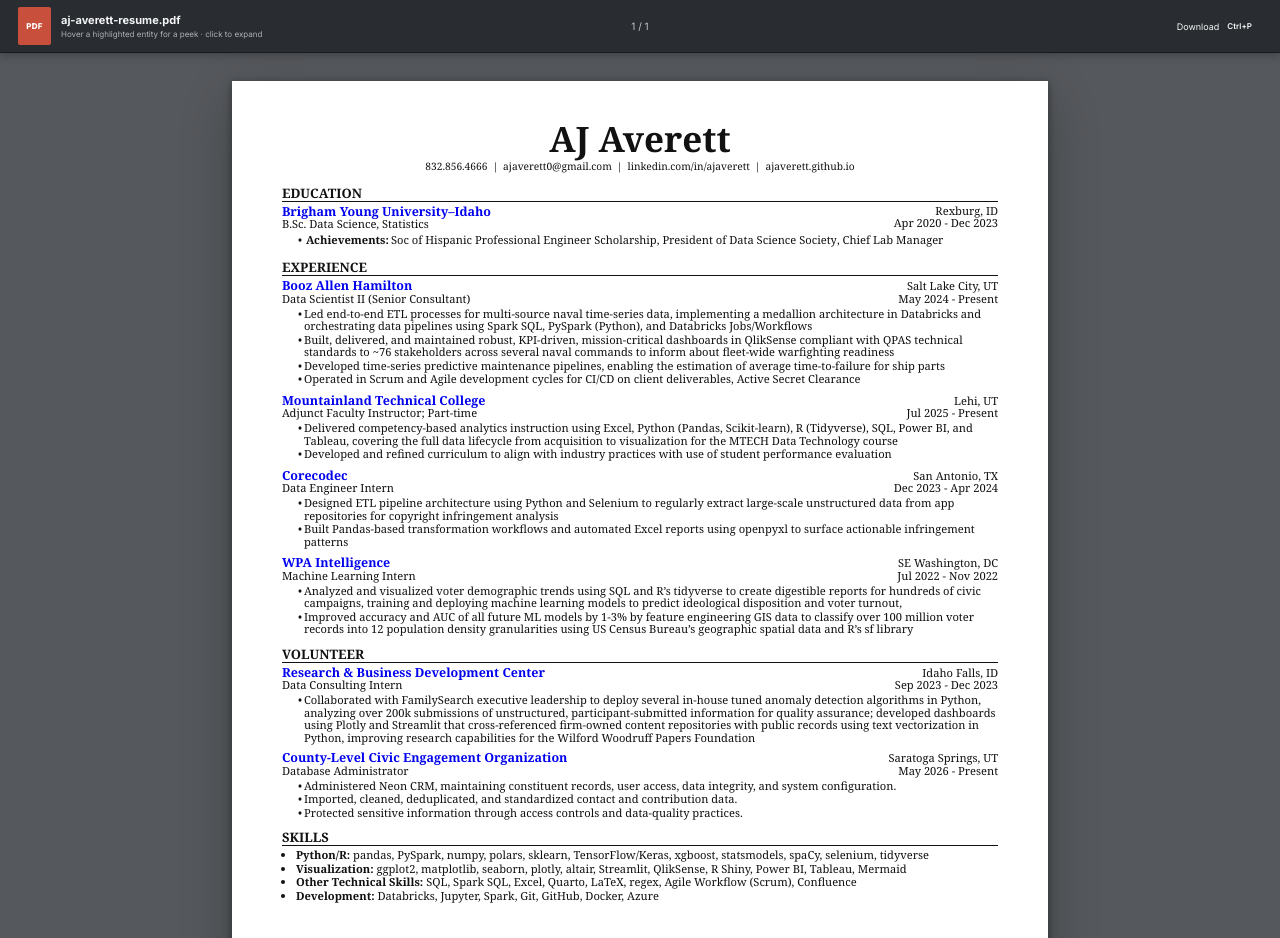
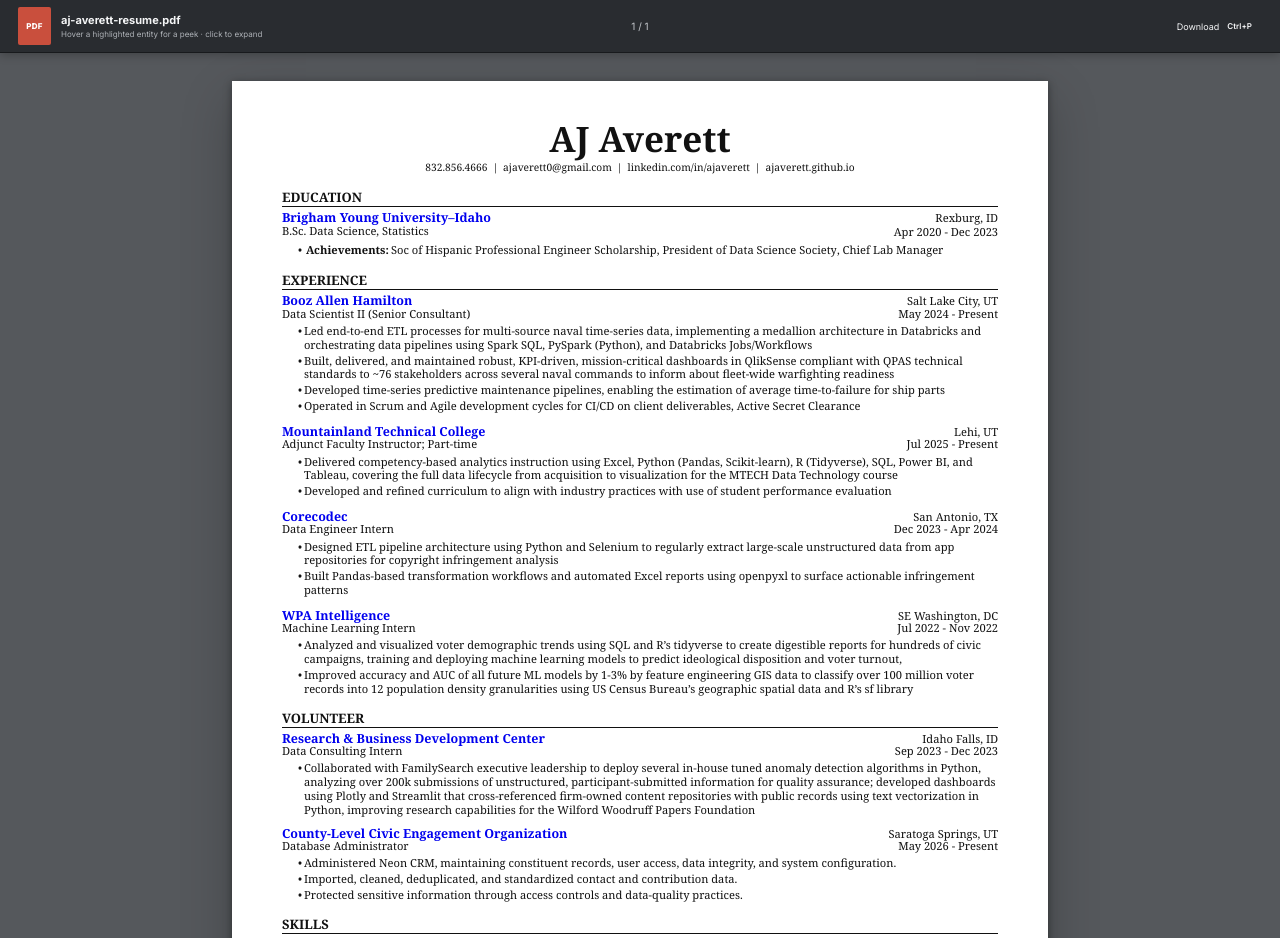
Before and after one commit to ajaverett/ajaverett.github.io, a Next.js app: page / in a window 1280 px wide. Shown: the top 938 px of the page. Built offline with nearby package versions, Linux system fonts and the light colour scheme; a web font is replaced by a local one.

Commit message:
Fill resume page with balanced spacing

```diff
--- a/app/globals.css
+++ b/app/globals.css
@@ -233,6 +233,7 @@ a {
   --resume-page-scale: 1;
   --resume-copy-size: 11.15px;
   --resume-entry-size: 12.5px;
+  --resume-leading: 1.24;
 
   position: absolute;
   top: 0;
@@ -248,13 +249,13 @@ a {
     0 18px 48px rgba(0, 0, 0, 0.22);
   font-family: var(--resume-serif);
   font-size: var(--resume-copy-size);
-  line-height: 1.12;
+  line-height: var(--resume-leading);
   transform: scale(var(--resume-page-scale));
   transform-origin: top left;
 }
 
 .pdf-header {
-  margin-bottom: 13px;
+  margin-bottom: 16px;
   text-align: center;
 }
 
@@ -281,12 +282,12 @@ a {
 }
 
 .pdf-section {
-  margin-top: 14px;
+  margin-top: 17px;
 }
 
 .pdf-section h2 {
-  margin: 0 0 3px;
-  padding-bottom: 1px;
+  margin: 0 0 4px;
+  padding-bottom: 2px;
   border-bottom: 1px solid #111;
   font-size: 13px;
   line-height: 1;
@@ -324,7 +325,7 @@ a {
 .pdf-achievement {
   display: flex;
   gap: 4px;
-  margin: 3px 0 0 16px;
+  margin: 4px 0 0 16px;
 }
 
 .pdf-achievement strong {
@@ -336,20 +337,20 @@ a {
 }
 
 .pdf-role-section {
-  margin-top: 15px;
+  margin-top: 18px;
 }
 
 .pdf-volunteer-section {
-  margin-top: 12px;
+  margin-top: 16px;
 }
 
 .pdf-role-list {
   display: grid;
-  gap: 8px;
+  gap: 12px;
 }
 
 .pdf-volunteer-section .pdf-role-list {
-  gap: 7px;
+  gap: 10px;
 }
 
 .pdf-role-entry {
@@ -393,13 +394,13 @@ a {
 }
 
 .pdf-role-focus {
-  margin: 2px 0 0 14px;
+  margin: 3px 0 0 14px;
   font-size: 10.7px;
 }
 
 .pdf-role-entry ul,
 .pdf-skills-section ul {
-  margin: 3px 0 0 14px;
+  margin: 4px 0 0 14px;
   padding: 0;
 }
 
@@ -418,11 +419,11 @@ a {
 
 .pdf-role-entry li + li,
 .pdf-skills-section li + li {
-  margin-top: 1px;
+  margin-top: 2px;
 }
 
 .pdf-skills-section {
-  margin-top: 12px;
+  margin-top: 16px;
 }
 
 /* Interactive résumé entities */
```
Also changed, not shown: 1 other file (tests, documents, lock files or other folders).
